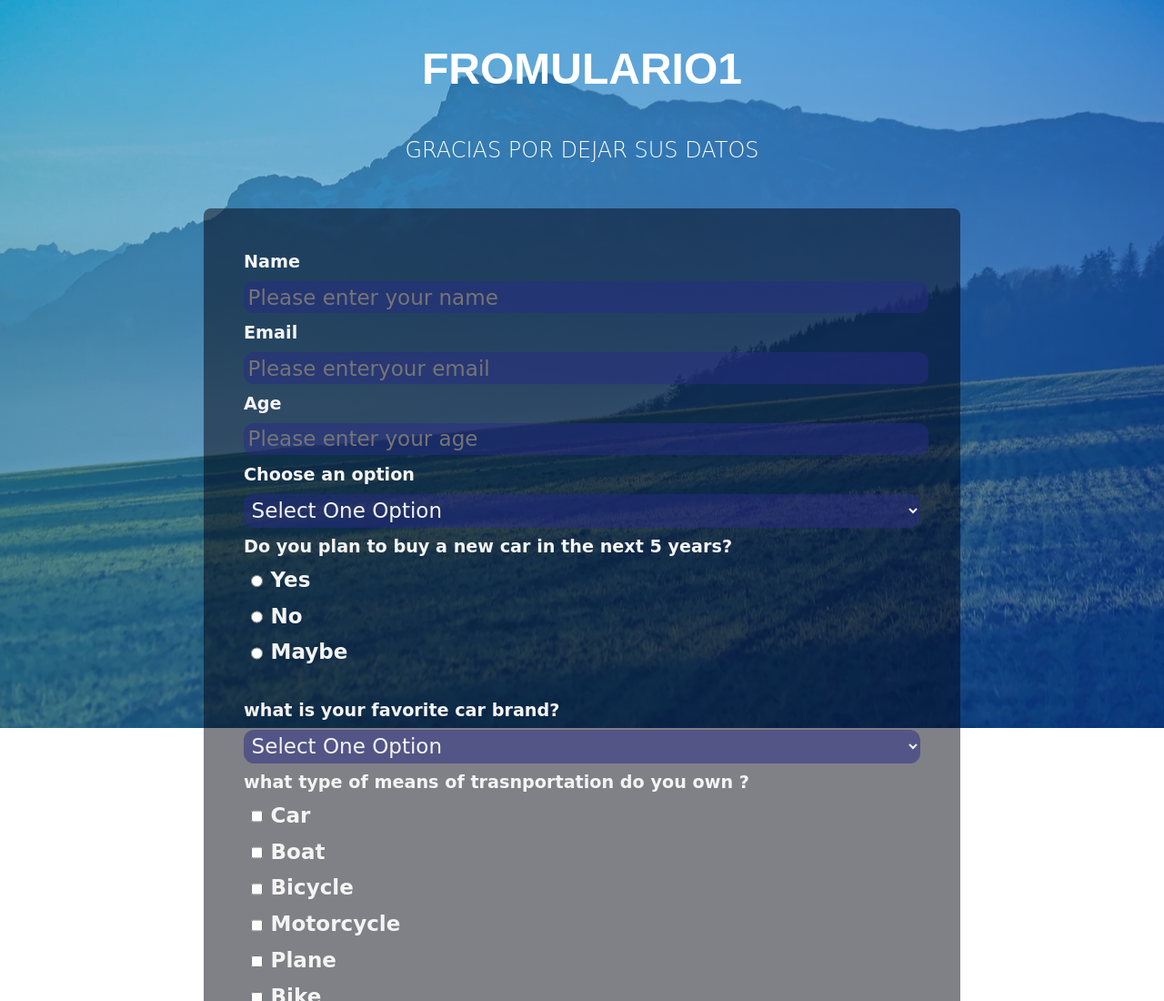
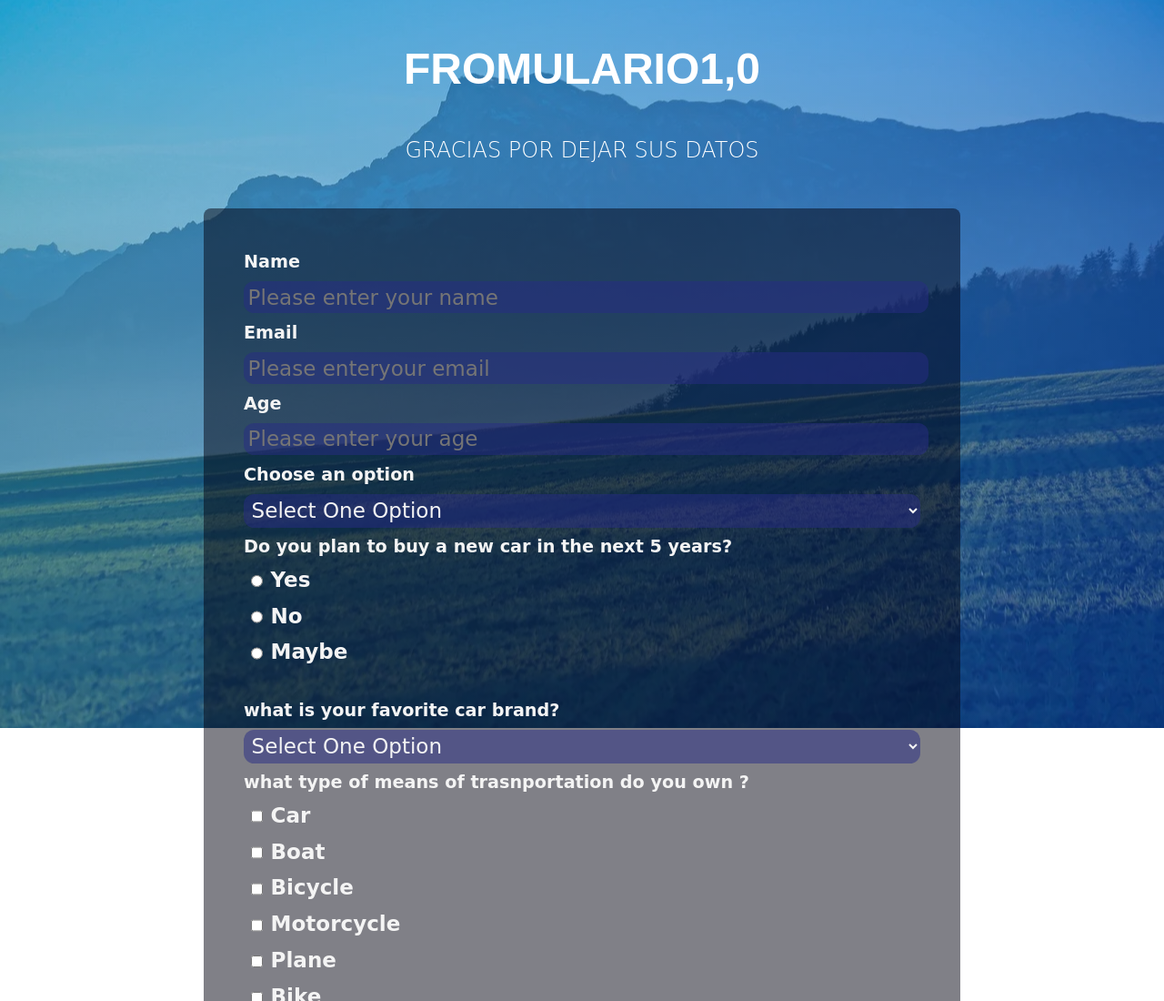
Before and after one commit to Sflorez498/5Qprueba, a website built with webpack: page src/index.html in a window 1280 px wide. Shown: the top 1100 px of the page at 91% size. Built offline with nearby package versions, Linux system fonts and the light colour scheme.

Commit message:
cambois0

```diff
--- a/src/index.html
+++ b/src/index.html
@@ -7,7 +7,7 @@
     <title>Formulario  Final 12</title>
 </head>
 <body>
-    <h1 id="title">FROMULARIO1</h1>
+    <h1 id="title">FROMULARIO1,0</h1>
     <p id="description">
       GRACIAS POR DEJAR SUS DATOS
     </p>
```
